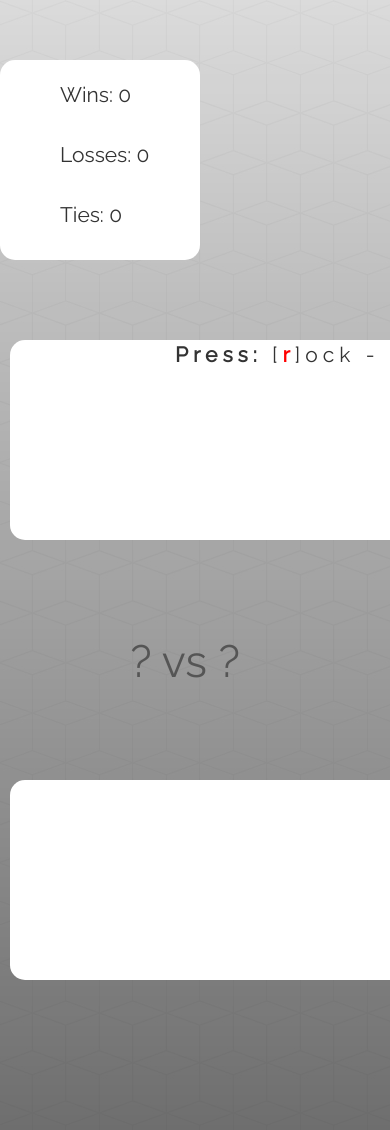
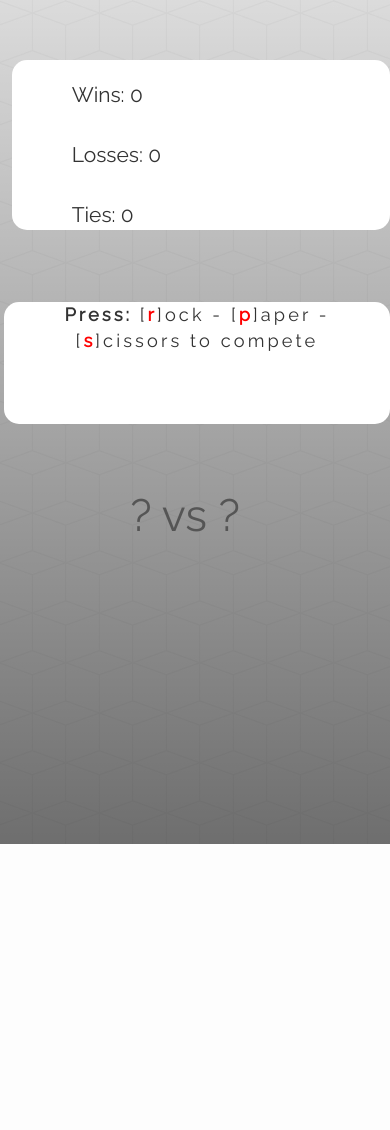
Before and after one commit to bklynate/rcb-rps, a PHP site: page / in a window 390 px wide; the page is wider, and only the part inside the window is pictured. After the commit the page ends 844 px from the top of that part, so only its background shows below. Run offline with PHP 8.4, Linux system fonts and the light colour scheme.

Commit message:
responsive fixes

```diff
--- a/assets/css/styles.css
+++ b/assets/css/styles.css
@@ -1,7 +1,6 @@
 body {
   font-family: Raleway, 'Helvetica Neue', Helvetica, sans-serif;
   background: linear-gradient(rgba(0, 0, 0, 0.1), rgba(0, 0, 0, 0.55)), url(../imgs/cubes.png);
-  margin-bottom: 150px;
 }
 
 html {
@@ -10,8 +9,10 @@ html {
 }
 
 #game {
-  margin-top: 150px;
+  margin-top: 120px;
   font-size: 3.9em;
+  margin: 0 auto;
+  margin-left: 50px;
 }
 
 #game, #scoreBox, #instructions {
@@ -23,22 +24,22 @@ html {
   margin-left: -20px;
 }
 
-#scoreBox, #instructions {
+#scoreBox {
   font-size: 1.5em;
-  width: 200px;
-  height: 200px;
   margin-top: 60px;
+  margin-left: 3%;
 }
 
 #instructions {
-  margin-left: 10px;
-  width: 950px;
+  margin-top: 60px;
+  margin-left: 1%;
 }
 
 #instructions > p {
-  margin-top: 80px;
-  margin-left: 150px;
-  letter-spacing: 5px;
+  margin-top: 72px;
+  letter-spacing: 3.1px;
+  padding-bottom: 70px;
+  font-size: 1.3em;
 }
 
 #attn {
@@ -50,23 +51,12 @@ html {
  padding-top: 20px;
 }
 
-#game {
-  width: 1150px;
-  height: 200px;
-}
-
-#match {
-  margin-top: 50px;
-  width: 30px;
-  height: 30px;
-  background-color: #fff
-}
 
 #fights > p {
-  padding-top: 90px;
-  height: 50px;
+  padding-top: 50px;
   color: #555;
   font-size: 45px;
+  padding-bottom: 30px;
 }
 
 #game > p {
@@ -74,4 +64,5 @@ html {
   color: #555;
   letter-spacing: 15px;
   font-weight: bold;
+  padding-bottom: 50px;
 }
--- a/rps.html
+++ b/rps.html
@@ -16,17 +16,16 @@
           <p>Losses: <span id="losses">0</span></p>
           <p>Ties: <span id="ties">0</span></p>
         </div>
-        <div class="col-md-7" id="instructions">
-          <p><strong>Press: </strong>[<span id="attn"><strong>r</strong></span>]ock  -  [<span id="attn"><strong>p</strong></span>]aper  -  [<span id="attn"><strong>s</strong></span>]cissors to compete</p>
+        <div class="col-md-8" id="instructions">
+          <p class="text-center"><strong>Press: </strong>[<span id="attn"><strong>r</strong></span>]ock  -  [<span id="attn"><strong>p</strong></span>]aper  -  [<span id="attn"><strong>s</strong></span>]cissors to compete</p>
         </div>
       </div>
-      <div class="container" id="gameContainer">
-        <div class="row">
-          <div class="col-md-12">
-            <div class="match text-center"><span id="fights"><p>? vs ?</p></span></div>
-            <div id="game" class="text-center">
-
-            </div>
+    </div>
+    <div class="container" id="gameContainer">
+      <div class="row">
+        <div class="col-md-12">
+          <div class="match text-center"><span id="fights"><p>? vs ?</p></span></div>
+          <div id="game" class="text-center">
           </div>
         </div>
       </div>
```
